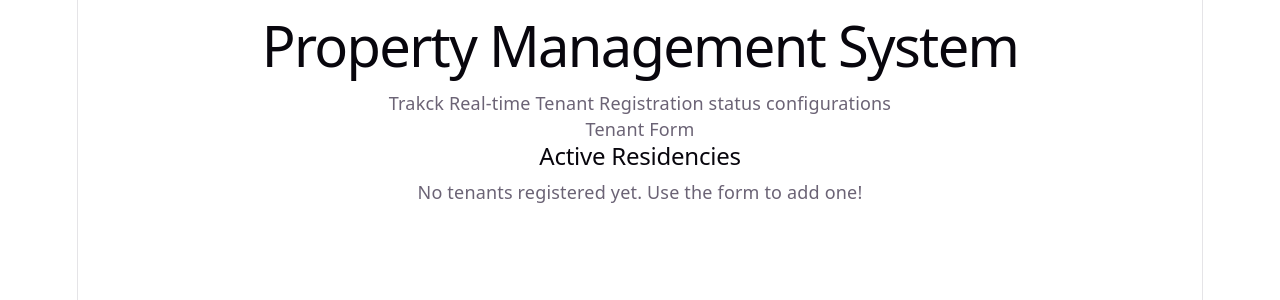
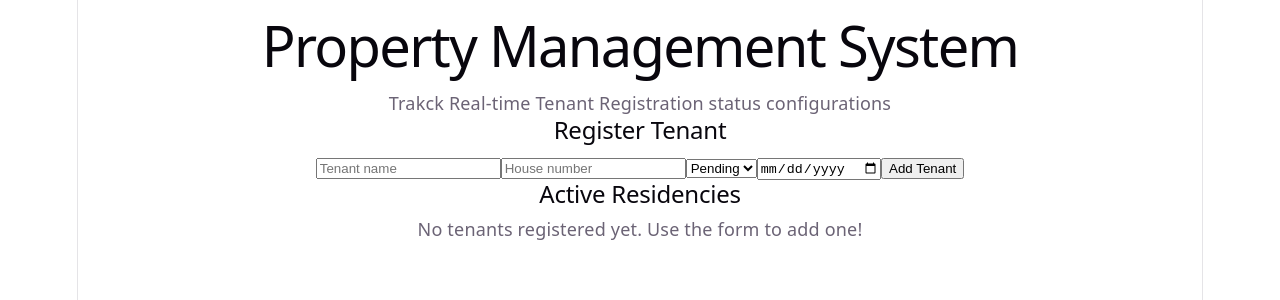
Before and after one commit to vinc3661/Property-Management-System, a React (Vite) app: page / in a window 1280 px wide. Shown: the top 300 px of the page. Built offline with nearby package versions, Linux system fonts and the light colour scheme.

Commit message:
tenantForm

```diff
--- a/src/App.tsx
+++ b/src/App.tsx
@@ -1,5 +1,5 @@
 import {useState} from 'react';
-import {Tenant} from './types/Tenant';
+import type {Tenant} from './types/Tenant';
 import {TenantForm} from './components/TenantForm';
 import {TenantCard} from './components/Tenantcard';
 
--- a/src/components/TenantForm.tsx
+++ b/src/components/TenantForm.tsx
@@ -1,4 +1,69 @@
+import { useState } from "react";
+import type { Tenant } from "../types/Tenant";
 
-export function TenantForm() {
-  return <div>Tenant Form</div>;
+type TenantFormProps = {
+  onAddTenant: (tenantData: Omit<Tenant, "id">) => void;
+};
+
+export function TenantForm({ onAddTenant }: TenantFormProps) {
+  const [name, setName] = useState("");
+  const [houseNumber, setHouseNumber] = useState("");
+  const [paymentStatus, setPaymentStatus] =
+    useState<Tenant["paymentStatus"]>("pending");
+  const [leaseStart, setLeaseStart] = useState("");
+
+  const handleSubmit = (e: React.FormEvent) => {
+    e.preventDefault();
+
+    onAddTenant({
+      name,
+      houseNumber,
+      paymentStatus,
+      leaseStart,
+    });
+
+    setName("");
+    setHouseNumber("");
+    setPaymentStatus("pending");
+    setLeaseStart("");
+  };
+
+  return (
+    <form onSubmit={handleSubmit}>
+      <h2>Register Tenant</h2>
+
+      <input
+        type="text"
+        placeholder="Tenant name"
+        value={name}
+        onChange={(e) => setName(e.target.value)}
+      />
+
+      <input
+        type="text"
+        placeholder="House number"
+        value={houseNumber}
+        onChange={(e) => setHouseNumber(e.target.value)}
+      />
+
+      <select
+        value={paymentStatus}
+        onChange={(e) =>
+          setPaymentStatus(e.target.value as Tenant["paymentStatus"])
+        }
+      >
+        <option value="pending">Pending</option>
+        <option value="paid">Paid</option>
+        <option value="unpaid">Unpaid</option>
+      </select>
+
+      <input
+        type="date"
+        value={leaseStart}
+        onChange={(e) => setLeaseStart(e.target.value)}
+      />
+
+      <button type="submit">Add Tenant</button>
+    </form>
+  );
 }
--- a/src/types/Tenant.ts
+++ b/src/types/Tenant.ts
@@ -1,5 +1,5 @@
 export interface Tenant {
-  id: string;
+
   name: string;
   houseNumber: string;
   paymentStatus: 'paid' | 'pending' | 'unpaid';
```
Also changed, not shown: src/components/Tenantcard.tsx (+7 -1 lines).
